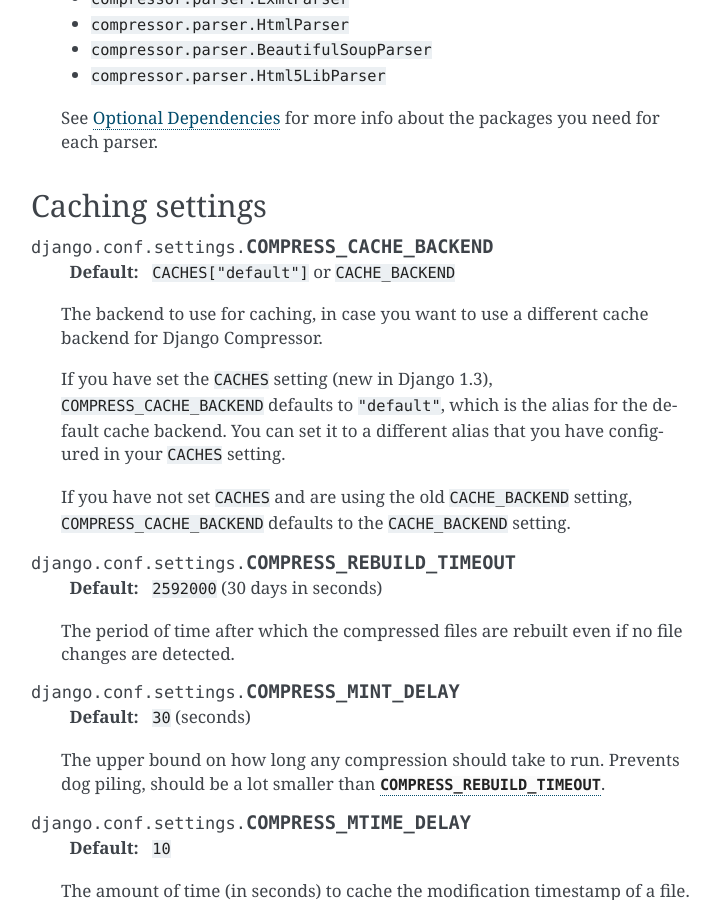
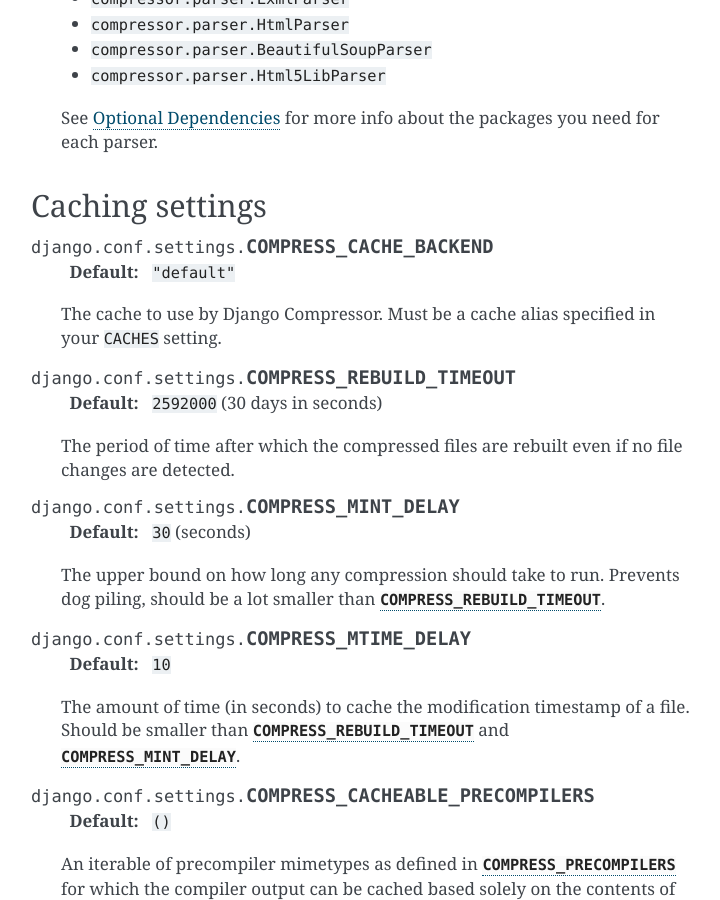
Before and after one commit to django-compressor/django-compressor, a Sphinx documentation site: the page built from docs/settings.txt, in a window 1280 px wide and 900 px high, scrolled down 6815 px. Shown: the whole window, without its empty margins (389-1109 px from the left). Built offline with Sphinx 7.4.7, drawn with Linux system fonts in a browser that asks for light colours.

Commit message:
Bring docs on CACHE_BACKEND up to date

```diff
--- a/docs/settings.txt
+++ b/docs/settings.txt
@@ -379,18 +379,10 @@
 
 .. attribute:: COMPRESS_CACHE_BACKEND
 
-    :Default: ``CACHES["default"]`` or ``CACHE_BACKEND``
+    :Default: ``"default"``
 
-    The backend to use for caching, in case you want to use a different cache
-    backend for Django Compressor.
-
-    If you have set the ``CACHES`` setting (new in Django 1.3),
-    ``COMPRESS_CACHE_BACKEND`` defaults to ``"default"``, which is the alias for
-    the default cache backend. You can set it to a different alias that you have
-    configured in your ``CACHES`` setting.
-
-    If you have not set ``CACHES`` and are using the old ``CACHE_BACKEND``
-    setting, ``COMPRESS_CACHE_BACKEND`` defaults to the ``CACHE_BACKEND`` setting.
+    The cache to use by Django Compressor. Must be a cache alias specified in
+    your ``CACHES`` setting.
 
 .. attribute:: COMPRESS_REBUILD_TIMEOUT
 
```
